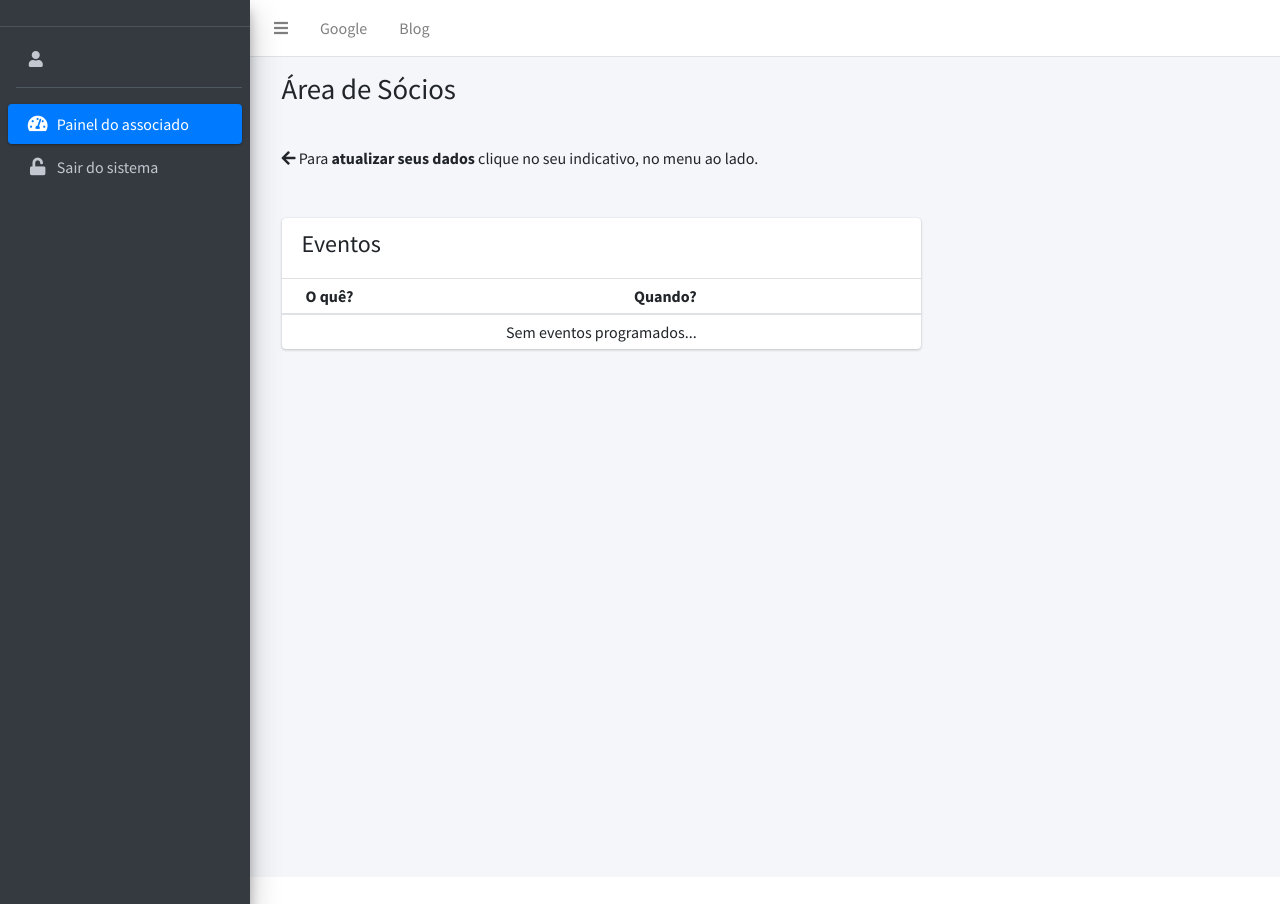
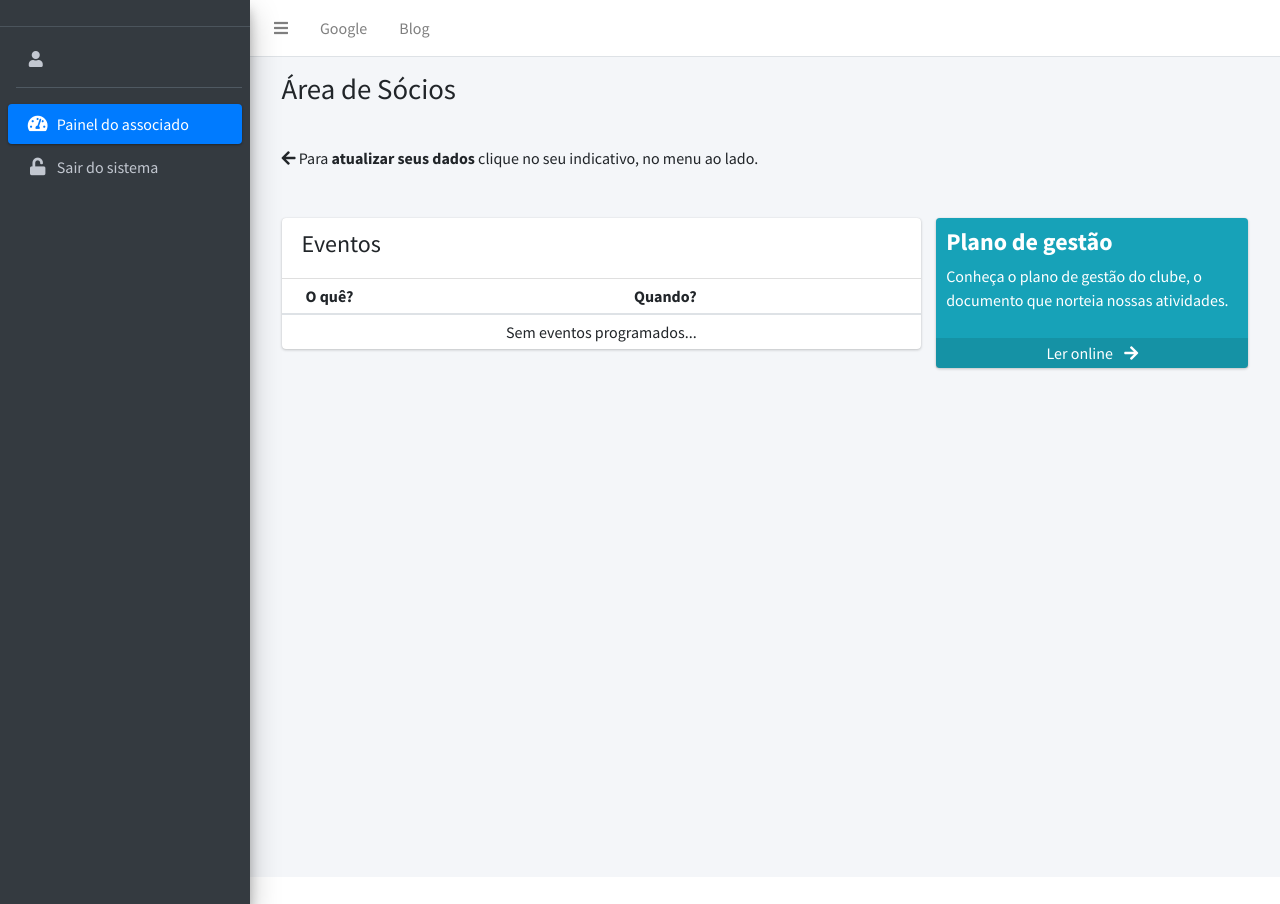
Before and after one commit to kegles/radioclube, a CodeIgniter 4 app: template app/Views/home.php in a window 1280 px wide. Run offline with PHP 8.4 and a stand-in for CodeIgniter, Linux system fonts and the light colour scheme; the template is opened without the code that fills it, so the values that code supplies are empty; some libraries are stand-ins or nearby versions.

Commit message:
- Adicionado o plano de gestão

```diff
--- a/app/Views/home.php
+++ b/app/Views/home.php
@@ -76,6 +76,22 @@
                         <!-- /.card-body -->
                         </div>
                 </div>
+                <div class="col-md-4">
+                    <div class="row">
+                        <div class="col-12">
+                            <div class="small-box bg-info">
+                                <div class="inner">
+                                    <h4 class="text-bold"><?=_('Plano de gestão');?></h4>
+                                    <p><?=_('Conheça o plano de gestão do clube, o documento que norteia nossas atividades.');?></p>
+                                </div>
+                                <div class="icon">
+                                    <i class="ion ion-bag"></i>
+                                </div>
+                                <a href="<?=base_url('public/PLANO_GESTAO.pdf');?>" target="_blank" class="small-box-footer"><?=_('Ler online');?> <i class="ml-2 fas fa-arrow-right"></i></a>
+                            </div>
+                        </div>
+                    </div>
+                </div>
             </div>
         </div>
     </section>
```
Also changed, not shown: 1 other file.
